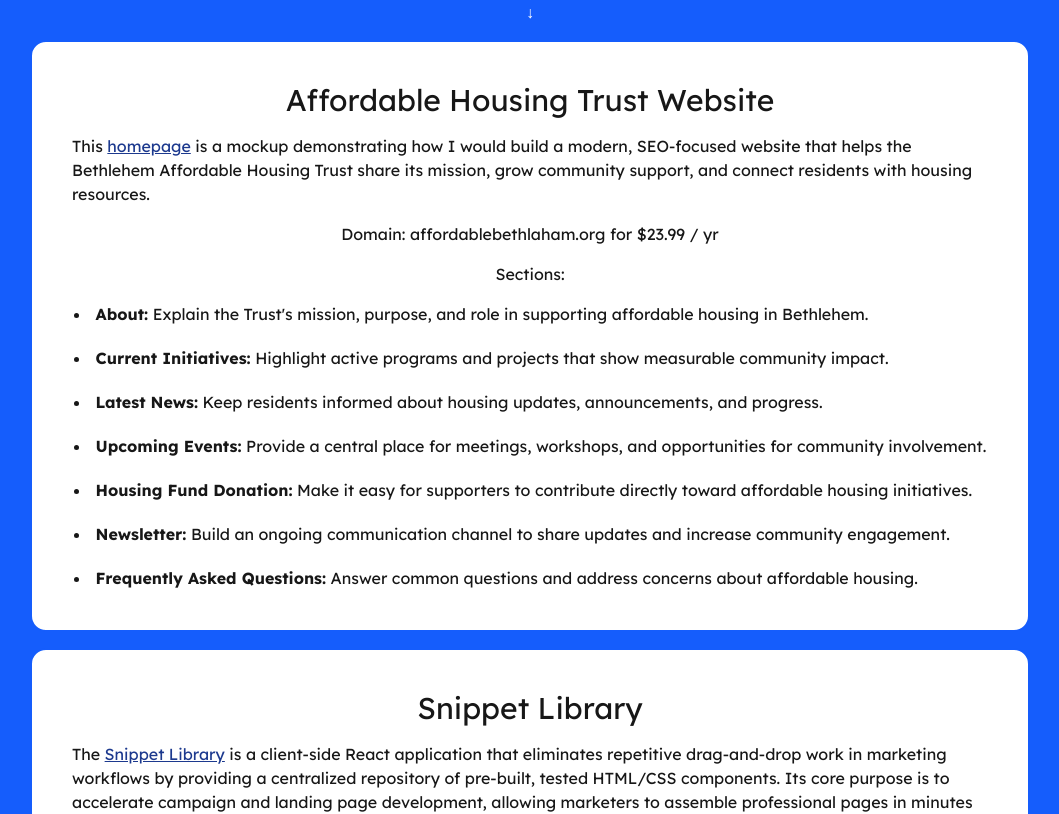
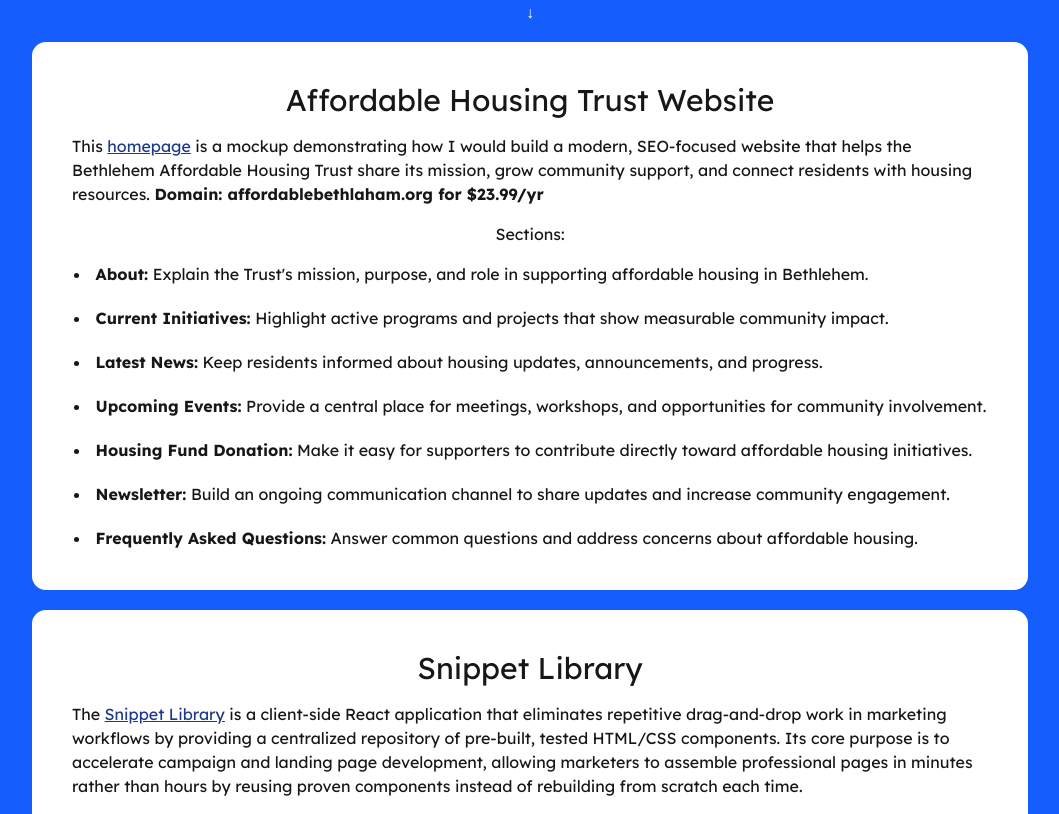
Before and after one commit to Ian-Val/portfolio-2026, a Next.js app: page / in a window 1280 px wide. Shown: the part 960-1774 px from the top of the page, without its empty margins (110-1169 px from the left). Built offline with nearby package versions, Linux system fonts and the light colour scheme.

Commit message:
Update Work.tsx

```diff
--- a/components/homepage/sections/Work.tsx
+++ b/components/homepage/sections/Work.tsx
@@ -29,10 +29,15 @@ export default function Work() {
           is a mockup demonstrating how I would build a modern, SEO-focused
           website that helps the Bethlehem Affordable Housing Trust share its
           mission, grow community support, and connect residents with housing
-          resources.
+          resources.{" "}
+          <strong>
+            Domain:{" "}
+            <Link href="https://www.godaddy.com/domainsearch/find?isc=GDWELCOME&domainToCheck=affordablebethlaham.org&checkAvail=1">
+              affordablebethlaham.org
+            </Link>{" "}
+            for $23.99/yr
+          </strong>
         </p>
-
-        <p>Domain: affordablebethlaham.org for $23.99 / yr</p>
 
         <p>Sections:</p>
 
```
